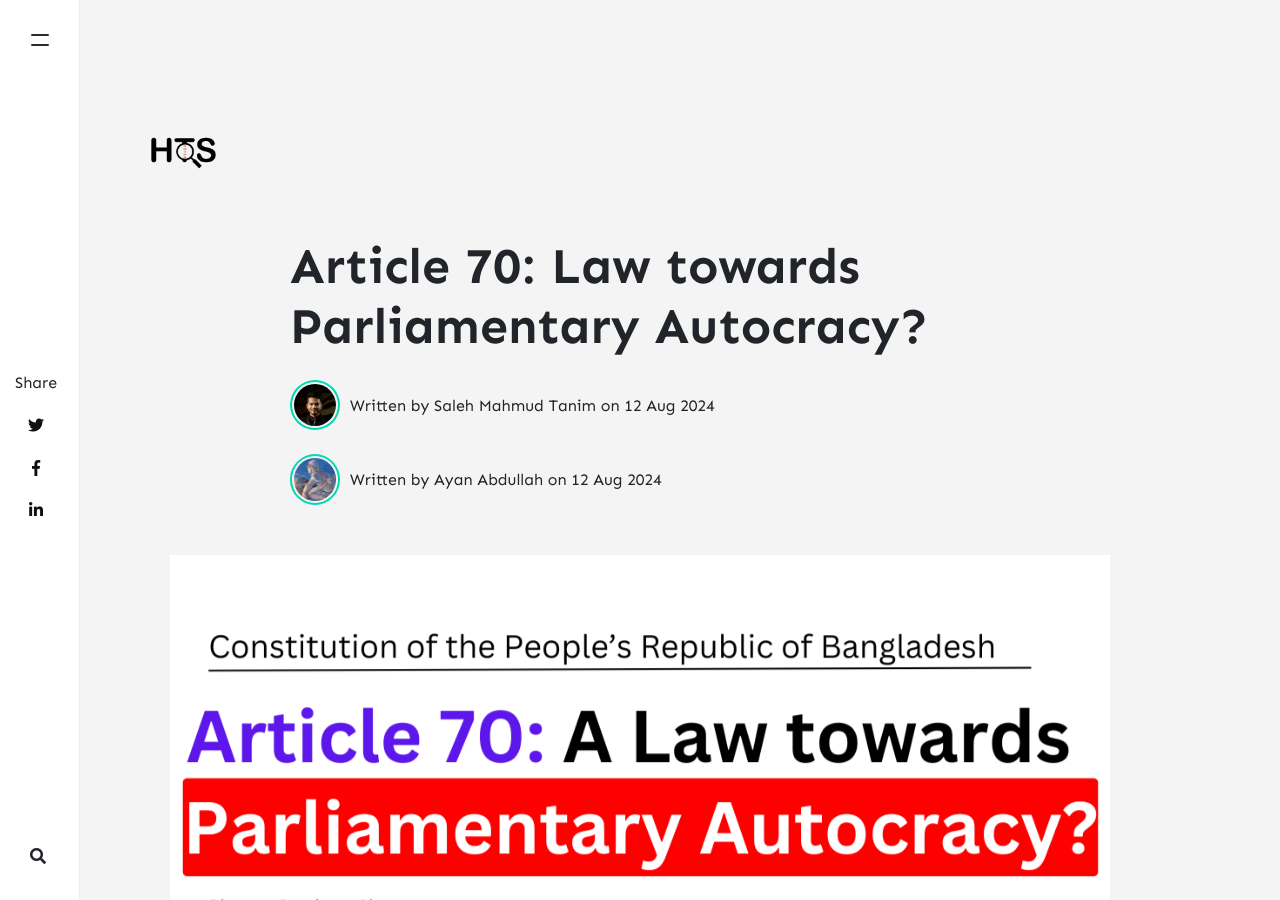
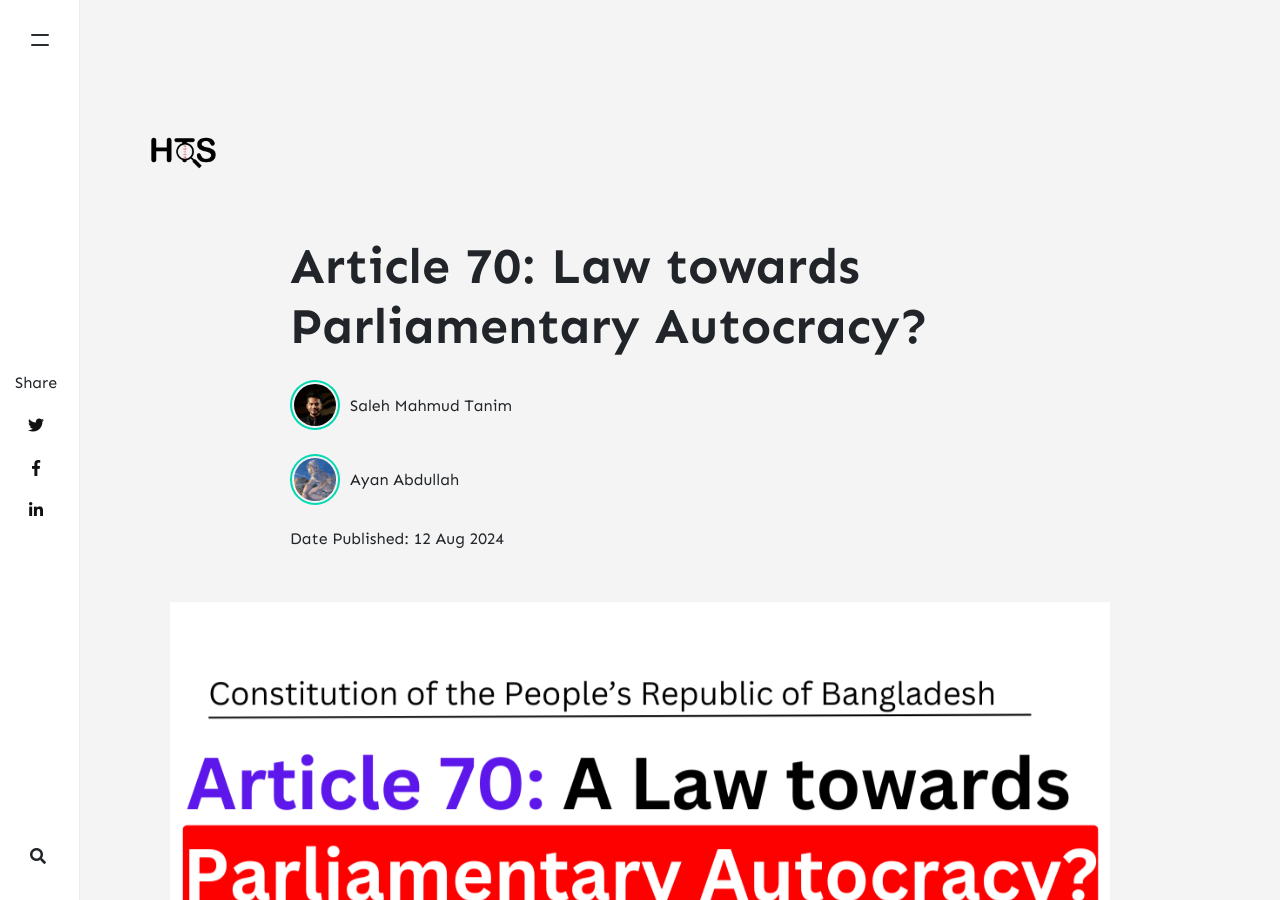
Before and after one commit to pptx704/hts, a Jekyll site: the page built from _posts/2024-08-12-article-70.md, in a window 1280 px wide and 900 px high. Built offline with Jekyll 4.4.1, drawn with Linux system fonts in a browser that asks for light colours; nearby versions of some CDN libraries; comment, search, counter and statistics services are not loaded.

Commit message:
Update post.html
Fixed issues #1 and #2

```diff
--- a/_layouts/post.html
+++ b/_layouts/post.html
@@ -8,8 +8,9 @@ post_class: post-template
 <div class="entry-header">
     <!-- Post Title -->
     <h1 class="posttitle">{{ page.title }}</h1>
-    <!-- Author & Date  Box -->
+    <!-- Author & Date Box -->
     {% if page.authors %}
+    {% assign author_count = page.authors | size %}
     {% for newauthor in page.authors %}
     {% assign author = site.authors[newauthor] %}
     <div class="d-flex align-items-center mt-4">
@@ -21,14 +22,29 @@ post_class: post-template
             {% endif %}
         </div>
         <div>
-        Written by {{ author.display_name }} on
-        <span class="post-date"><time class="post-date" datetime="{{ page.date | date:"%Y-%m-%d" }}">{{ page.date | date_to_string }}</time></span>
+            {{ author.display_name }}{% if author_count == 1 %},
+            <span class="post-date">
+                <time datetime="{{ page.date | date:"%Y-%m-%d" }}">
+                    {{ page.date | date_to_string }}
+                </time>
+            </span>
+            {% endif %}
+        </div>
+    </div>
+    {% endfor %}
+
+    {% if author_count > 1 %}
+    <div class="blog-date">
+        <span class="post-date">
+            <time datetime="{{ page.date | date:"%Y-%m-%d" }}">
+                Date Published: {{ page.date | date_to_string }}
+            </time>
+        </span>
         {% if page.last_modified_at %}
         (Updated: <time datetime="{{ page.last_modified_at | date_to_xmlschema }}" itemprop="dateModified">{{ page.last_modified_at | date: "%b %-d, %Y" }}</time>)
         {% endif %}
-        </div>
     </div>
-    {% endfor %}
+    {% endif %}
     {% endif %}
 </div>
 
```
